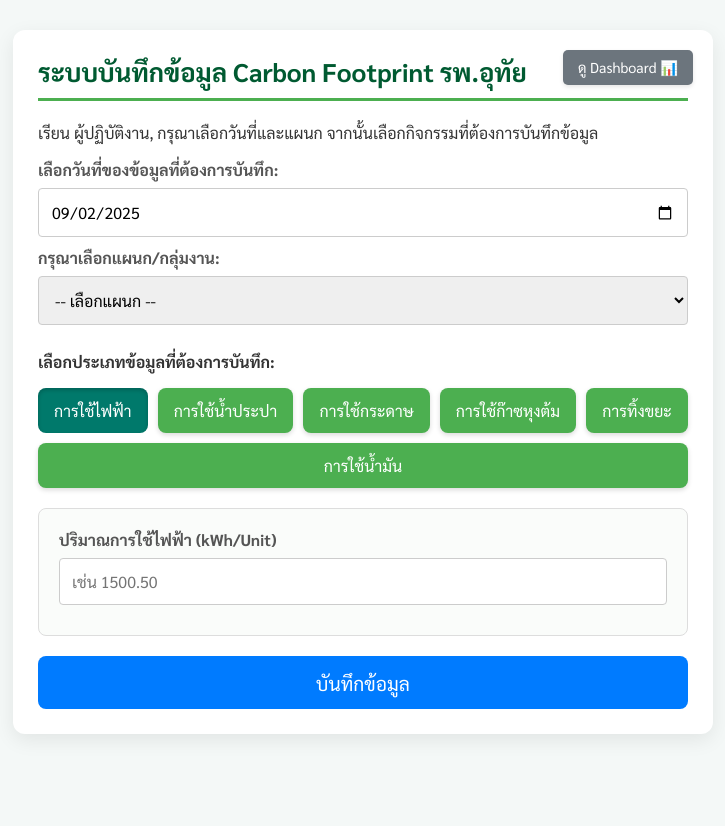
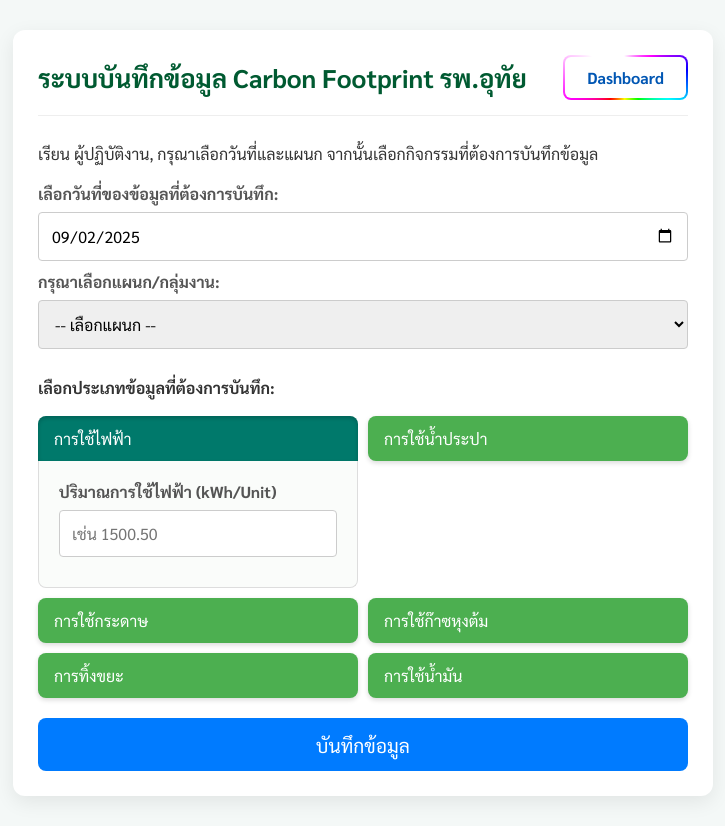
Before and after one commit to aase7en/CarbonFootprint, a plain HTML site: page code/index.html in a window 1280 px wide. Both pictures are taken after a click on the button "การใช้ไฟฟ้า". Shown: the whole page, without its empty margins (277-1002 px from the left). Drawn offline with Linux system fonts and the light colour scheme.

Commit message:
Update index.html

```diff
--- a/code/index.html
+++ b/code/index.html
@@ -1,8 +1,10 @@
 <!DOCTYPE html>
-<html>
+<html lang="th">
 <head>
     <base target="_top">
+    <meta charset="UTF-8">
     <meta name="viewport" content="width=device-width, initial-scale=1.0">
+    <title>ระบบบันทึกข้อมูล Carbon Footprint</title>
     <link rel="preconnect" href="https://fonts.googleapis.com">
     <link rel="preconnect" href="https://fonts.gstatic.com" crossorigin>
     <link href="https://fonts.googleapis.com/css2?family=Sarabun:wght@400;700&display=swap" rel="stylesheet">
@@ -16,6 +18,15 @@
         --border-light: #ddd;
         --warning-yellow: #ffc107;
         --danger-red: #dc3545;
+        /* Colors for Dashboard Button */
+        --primary-blue: #007bff;
+        --primary-blue-darker: #0056b3;
+      }
+
+      @property --angle {
+        syntax: '<angle>';
+        inherits: false;
+        initial-value: 0deg;
       }
 
       body {
@@ -28,7 +39,9 @@
         justify-content: center;
         align-items: flex-start;
         min-height: 100vh;
+        box-sizing: border-box;
       }
+
       .container {
         width: 100%;
         max-width: 700px;
@@ -40,37 +53,104 @@
         position: relative;
         box-sizing: border-box;
       }
-      .nav-button {
+
+      .header-container {
+        display: flex;
+        justify-content: space-between;
+        align-items: center;
+        margin-bottom: 25px;
+        border-bottom: 1px solid #eee;
+        padding-bottom: 15px;
+        flex-wrap: wrap;
+      }
+
+      /* Dashboard Button with Animated Border */
+      .dashboard-button {
+        position: relative;
+        z-index: 1;
+        color: var(--primary-blue-darker);
+        padding: 12px 24px;
+        text-decoration: none;
+        font-size: 1em;
+        font-weight: bold;
+        display: inline-block;
+        border-radius: 8px;
+        cursor: pointer;
+        transition: transform 0.2s ease, box-shadow 0.2s ease, color 0.3s ease;
+        background: conic-gradient(
+          from var(--angle),
+          transparent 0%,
+          #ff00ff 15%,
+          #0000ff,
+          #00ffff,
+          #00ff00,
+          #ffff00,
+          #ff0000,
+          #ff00ff 70%,
+          transparent 85%
+        );
+        animation: animate-snake-border 8.0s linear infinite;
+      }
+
+      .dashboard-button::before {
+        content: '';
         position: absolute;
-        top: 20px;
-        right: 20px;
-        background-color: #6c757d;
+        top: 2px;
+        left: 2px;
+        right: 2px;
+        bottom: 2px;
+        background-color: white;
+        border-radius: 6px;
+        z-index: -1;
+        transition: background-color 0.3s ease;
+      }
+
+      .dashboard-button:hover {
+        transform: translateY(-2px);
+        box-shadow: 0 4px 10px rgba(0,0,0,0.15);
         color: white;
-        padding: 8px 15px;
-        text-decoration: none;
-        border-radius: 5px;
-        font-size: 0.9em;
-        transition: background-color 0.3s;
-        box-shadow: 0 2px 4px rgba(0,0,0,0.1);
       }
-      .nav-button:hover {
-        background-color: #5a6268;
+
+      .dashboard-button:hover::before {
+        background-color: var(--primary-blue-darker);
       }
+
+      @keyframes animate-snake-border {
+        0% { --angle: 0deg; }
+        100% { --angle: 360deg; }
+      }
+
       h2 {
         color: var(--primary-green);
-        border-bottom: 3px solid var(--secondary-green);
-        padding-bottom: 10px;
         font-size: 1.6em;
-        margin-top: 0;
+        margin: 0;
       }
 
+      p {
+        line-height: 1.6;
+      }
+
+      /* Main container for activity buttons */
       .btn-group {
         display: flex;
         flex-wrap: wrap;
         gap: 10px;
         margin-top: 15px;
       }
-      .btn-group button {
+
+      /* Wrapper for each button and its content */
+      .activity-item, .sub-activity-item {
+        flex: 1 1 100%; /* Each item takes full width initially */
+        display: flex;
+        flex-direction: column;
+      }
+
+      .btn-group > .activity-item {
+         flex: 1 1 calc(50% - 10px); /* Two columns on larger screens */
+      }
+
+      /* Styling for the main activity buttons */
+      .activity-btn {
         background-color: var(--secondary-green);
         color: white;
         padding: 12px 16px;
@@ -80,58 +160,68 @@
         font-size: 1em;
         font-family: 'Sarabun', sans-serif;
         transition: all 0.3s ease;
-        flex-grow: 1;
         box-shadow: 0 2px 5px rgba(0,0,0,0.15);
+        width: 100%;
+        text-align: left;
       }
-      .btn-group button:hover {
+      .activity-btn:hover {
         background-color: #45a049;
         transform: translateY(-2px);
         box-shadow: 0 4px 8px rgba(0,0,0,0.2);
       }
-      .btn-group button.active {
+      .activity-btn.active {
         background-color: #00796b;
         box-shadow: inset 0 2px 4px rgba(0,0,0,0.2);
         transform: translateY(0);
+        border-bottom-left-radius: 0;
+        border-bottom-right-radius: 0;
       }
 
       .sub-btn-group {
-        padding-left: 15px;
-        margin-top: 10px;
-        border-left: 3px solid var(--secondary-green);
-        display: none; /* Initially hidden */
-        flex-wrap: wrap;
+        display: none; /* Hidden by default */
+        flex-direction: column;
         gap: 8px;
+        padding: 15px;
+        background-color: #fdfdfd;
+        border: 1px solid #eee;
+        border-top: none;
+        border-radius: 0 0 8px 8px;
       }
-      .sub-btn-group button {
+
+      .sub-activity-item button {
         background: #e8f5e9;
         border: 1px solid var(--secondary-green);
         color: var(--primary-green);
         font-weight: bold;
         font-size: 0.9em;
         padding: 10px 14px;
-        flex-grow: 1;
         border-radius: 8px;
         cursor: pointer;
         font-family: 'Sarabun', sans-serif;
         transition: all 0.3s ease;
+        width: 100%;
+        text-align: left;
       }
-      .sub-btn-group button:hover {
+      .sub-activity-item button:hover {
         background: #c8e6c9;
       }
-      .sub-btn-group button.active {
+      .sub-activity-item button.active {
         background: var(--primary-green);
         color: white;
         border-color: var(--primary-green);
+        border-bottom-left-radius: 0;
+        border-bottom-right-radius: 0;
       }
 
       .input-group {
-        display: none; /* Initially hidden */
-        margin-top: 20px;
+        display: none; /* Hidden by default */
         padding: 20px;
         border: 1px solid var(--border-light);
-        border-radius: 8px;
+        border-top: none;
+        border-radius: 0 0 8px 8px;
         background-color: #fafcfa;
       }
+
       label {
         display: block;
         margin-bottom: 8px;
@@ -173,7 +263,7 @@
       .modal-content h3 { color: var(--text-dark); margin-top: 0; }
       .modal-close-btn { background-color: var(--secondary-green); color: white; padding: 10px 20px; border: none; border-radius: 5px; cursor: pointer; font-size: 1em; margin-top: 15px; }
 
-      /* --- Leaf Success Graphic Styles --- */
+      /* Leaf Success Graphic Styles */
       .co2-graphic { width: 120px; height: 100px; margin: 0 auto 15px auto; position: relative; }
       .co2-graphic .co2-cloud { fill: #a0aec0; transition: all 0.5s ease-in-out; animation: fadeOutAndShrink 1s ease-in-out 0.5s forwards; }
       .co2-graphic .leaf { fill: #48bb78; stroke: #2f855a; stroke-width: 2; transform-origin: 50% 100%; opacity: 0; animation: growIn 0.8s cubic-bezier(0.175, 0.885, 0.32, 1.275) 1s forwards; }
@@ -185,19 +275,35 @@
       .alert-icon { font-size: 4em; color: var(--warning-yellow); margin-bottom: 15px; }
       .alert-close-btn { background-color: var(--warning-yellow); }
 
+      /* Responsive Styles for Mobile */
       @media (max-width: 600px) {
         body { padding: 5px; }
-        .container { padding: 15px; margin: 10px auto; }
+        .container { padding: 20px; margin: 10px auto; }
+
+        .header-container {
+            flex-direction: column;
+            align-items: flex-start;
+            gap: 15px;
+        }
+
+        .dashboard-button {
+            padding: 10px 18px;
+            font-size: 0.9em;
+        }
+
         h2 { font-size: 1.3em; }
-        .nav-button { padding: 6px 10px; font-size: 0.8em; top: 15px; right: 15px; }
-        .btn-group, .sub-btn-group { flex-direction: column; }
+        .btn-group > .activity-item {
+            flex-basis: 100%; /* One column on mobile */
+        }
       }
     </style>
 </head>
 <body>
     <div class="container">
-     <a href="https://aase7en.github.io/CarbonFootprint/?page=dashboard" class="nav-button" target="_top">ดู Dashboard 📊</a>
+        <div class="header-container">
             <h2>ระบบบันทึกข้อมูล Carbon Footprint รพ.อุทัย</h2>
+            <a href="https://aase7en.github.io/CarbonFootprint/?page=dashboard" class="dashboard-button" target="_top">Dashboard</a>
+        </div>
         <p>เรียน ผู้ปฏิบัติงาน, กรุณาเลือกวันที่และแผนก จากนั้นเลือกกิจกรรมที่ต้องการบันทึกข้อมูล</p>
 
         <form id="dataForm" onsubmit="event.preventDefault(); submitForm();">
@@ -221,38 +327,61 @@
 
             <p><strong>เลือกประเภทข้อมูลที่ต้องการบันทึก:</strong></p>
             <div class="btn-group">
-          <button type="button" onclick="toggleInput('electricityDiv', this)">การใช้ไฟฟ้า</button>
-          <button type="button" onclick="toggleInput('waterDiv', this)">การใช้น้ำประปา</button>
-          <button type="button" onclick="toggleInput('paperDiv', this)">การใช้กระดาษ</button>
-          <button type="button" onclick="toggleInput('gasLpgDiv', this)">การใช้ก๊าซหุงต้ม</button>
-          <button type="button" onclick="toggleSubMenu('wasteSubMenu', this)">การทิ้งขยะ</button>
-          <button type="button" onclick="toggleSubMenu('oilSubMenu', this)">การใช้น้ำมัน</button>
+                <div class="activity-item">
+                    <button type="button" class="activity-btn" onclick="handleActivityClick(this)">การใช้ไฟฟ้า</button>
+                    <div class="input-group" id="electricityDiv"><label for="electricity">ปริมาณการใช้ไฟฟ้า (kWh/Unit)</label><input type="number" step="0.01" id="electricity" name="electricity" placeholder="เช่น 1500.50"></div>
                 </div>
-
-        <div id="wasteSubMenu" class="sub-btn-group">
-            <button type="button" onclick="toggleInput('infectiousWasteDiv', this)">ขยะติดเชื้อ</button>
-            <button type="button" onclick="toggleInput('generalWasteDiv', this)">ขยะทั่วไป</button>
-            <button type="button" onclick="toggleInput('organicWasteDiv', this)">ขยะอินทรีย์</button>
+                <div class="activity-item">
+                    <button type="button" class="activity-btn" onclick="handleActivityClick(this)">การใช้น้ำประปา</button>
+                    <div class="input-group" id="waterDiv"><label for="water">ปริมาณการใช้น้ำประปาส่วนภูมิภาค (ลูกบาศก์เมตร)</label><input type="number" step="0.01" id="water" name="water" placeholder="เช่น 80.25"></div>
                 </div>
-
-        <div id="oilSubMenu" class="sub-btn-group">
-            <button type="button" onclick="toggleInput('dieselVehicleDiv', this)">ดีเซล (ยานพาหนะ)</button>
-            <button type="button" onclick="toggleInput('dieselMachineDiv', this)">ดีเซล (เครื่องจักร)</button>
-            <button type="button" onclick="toggleInput('benzinVehicleDiv', this)">เบนซิน (ยานพาหนะ)</button>
-            <button type="button" onclick="toggleInput('benzinMachineDiv', this)">เบนซิน (เครื่องจักร)</button>
+                <div class="activity-item">
+                    <button type="button" class="activity-btn" onclick="handleActivityClick(this)">การใช้กระดาษ</button>
+                    <div class="input-group" id="paperDiv"><label for="paper">ปริมาณการใช้กระดาษ A4 (รีม)</label><input type="number" step="1" id="paper" name="paper" placeholder="เช่น 10"></div>
                 </div>
-
-        <div id="electricityDiv" class="input-group"><label for="electricity">ปริมาณการใช้ไฟฟ้า (kWh/Unit)</label><input type="number" step="0.01" id="electricity" name="electricity" placeholder="เช่น 1500.50"></div>
-        <div id="waterDiv" class="input-group"><label for="water">ปริมาณการใช้น้ำประปาส่วนภูมิภาค (ลูกบาศก์เมตร)</label><input type="number" step="0.01" id="water" name="water" placeholder="เช่น 80.25"></div>
-        <div id="paperDiv" class="input-group"><label for="paper">ปริมาณการใช้กระดาษ A4 (รีม)</label><input type="number" step="1" id="paper" name="paper" placeholder="เช่น 10"></div>
-        <div id="gasLpgDiv" class="input-group"><label for="gasLpg">การใช้ก๊าซหุงต้ม (กิโลกรัม)</label><input type="number" step="0.01" id="gasLpg" name="gasLpg" placeholder="เช่น 15.5"></div>
-        <div id="infectiousWasteDiv" class="input-group"><label for="infectiousWaste">น้ำหนักขยะติดเชื้อที่ส่งกำจัด (กิโลกรัม)</label><input type="number" step="0.01" id="infectiousWaste" name="infectiousWaste" placeholder="เช่น 55.50"></div>
-        <div id="generalWasteDiv" class="input-group"><label for="generalWaste">น้ำหนักขยะทั่วไปที่ส่งกำจัด (กิโลกรัม)</label><input type="number" step="0.01" id="generalWaste" name="generalWaste" placeholder="เช่น 250.75"></div>
-        <div id="organicWasteDiv" class="input-group"><label for="organicWaste">น้ำหนักขยะอินทรีย์ที่ส่งกำจัด (กิโลกรัม)</label><input type="number" step="0.01" id="organicWaste" name="organicWaste" placeholder="เช่น 120.00"></div>
-        <div id="dieselVehicleDiv" class="input-group"><label for="dieselVehicle">ปริมาณดีเซล - ยานพาหนะ (ลิตร)</label><input type="number" step="0.01" id="dieselVehicle" name="dieselVehicle" placeholder="เช่น 120.50"></div>
-        <div id="dieselMachineDiv" class="input-group"><label for="dieselMachine">ปริมาณดีเซล - เครื่องจักร (ลิตร)</label><input type="number" step="0.01" id="dieselMachine" name="dieselMachine" placeholder="เช่น 150.00"></div>
-        <div id="benzinVehicleDiv" class="input-group"><label for="benzinVehicle">ปริมาณเบนซิน - ยานพาหนะ (ลิตร)</label><input type="number" step="0.01" id="benzinVehicle" name="benzinVehicle" placeholder="เช่น 100.25"></div>
-        <div id="benzinMachineDiv" class="input-group"><label for="benzinMachine">ปริมาณเบนซิน - เครื่องจักร (ลิตร)</label><input type="number" step="0.01" id="benzinMachine" name="benzinMachine" placeholder="เช่น 50.00"></div>
+                <div class="activity-item">
+                    <button type="button" class="activity-btn" onclick="handleActivityClick(this)">การใช้ก๊าซหุงต้ม</button>
+                    <div class="input-group" id="gasLpgDiv"><label for="gasLpg">การใช้ก๊าซหุงต้ม (กิโลกรัม)</label><input type="number" step="0.01" id="gasLpg" name="gasLpg" placeholder="เช่น 15.5"></div>
+                </div>
+                <div class="activity-item">
+                    <button type="button" class="activity-btn" onclick="handleActivityClick(this)">การทิ้งขยะ</button>
+                    <div class="sub-btn-group" id="wasteSubMenu">
+                        <div class="sub-activity-item">
+                            <button type="button" onclick="handleActivityClick(this)">ขยะติดเชื้อ</button>
+                            <div class="input-group" id="infectiousWasteDiv"><label for="infectiousWaste">น้ำหนักขยะติดเชื้อที่ส่งกำจัด (กิโลกรัม)</label><input type="number" step="0.01" id="infectiousWaste" name="infectiousWaste" placeholder="เช่น 55.50"></div>
+                        </div>
+                        <div class="sub-activity-item">
+                            <button type="button" onclick="handleActivityClick(this)">ขยะทั่วไป</button>
+                            <div class="input-group" id="generalWasteDiv"><label for="generalWaste">น้ำหนักขยะทั่วไปที่ส่งกำจัด (กิโลกรัม)</label><input type="number" step="0.01" id="generalWaste" name="generalWaste" placeholder="เช่น 250.75"></div>
+                        </div>
+                        <div class="sub-activity-item">
+                            <button type="button" onclick="handleActivityClick(this)">ขยะอินทรีย์</button>
+                            <div class="input-group" id="organicWasteDiv"><label for="organicWaste">น้ำหนักขยะอินทรีย์ที่ส่งกำจัด (กิโลกรัม)</label><input type="number" step="0.01" id="organicWaste" name="organicWaste" placeholder="เช่น 120.00"></div>
+                        </div>
+                    </div>
+                </div>
+                <div class="activity-item">
+                    <button type="button" class="activity-btn" onclick="handleActivityClick(this)">การใช้น้ำมัน</button>
+                    <div class="sub-btn-group" id="oilSubMenu">
+                       <div class="sub-activity-item">
+                            <button type="button" onclick="handleActivityClick(this)">ดีเซล (ยานพาหนะ)</button>
+                            <div class="input-group" id="dieselVehicleDiv"><label for="dieselVehicle">ปริมาณดีเซล - ยานพาหนะ (ลิตร)</label><input type="number" step="0.01" id="dieselVehicle" name="dieselVehicle" placeholder="เช่น 120.50"></div>
+                        </div>
+                        <div class="sub-activity-item">
+                            <button type="button" onclick="handleActivityClick(this)">ดีเซล (เครื่องจักร)</button>
+                            <div class="input-group" id="dieselMachineDiv"><label for="dieselMachine">ปริมาณดีเซล - เครื่องจักร (ลิตร)</label><input type="number" step="0.01" id="dieselMachine" name="dieselMachine" placeholder="เช่น 150.00"></div>
+                        </div>
+                        <div class="sub-activity-item">
+                            <button type="button" onclick="handleActivityClick(this)">เบนซิน (ยานพาหนะ)</button>
+                             <div class="input-group" id="benzinVehicleDiv"><label for="benzinVehicle">ปริมาณเบนซิน - ยานพาหนะ (ลิตร)</label><input type="number" step="0.01" id="benzinVehicle" name="benzinVehicle" placeholder="เช่น 100.25"></div>
+                        </div>
+                        <div class="sub-activity-item">
+                            <button type="button" onclick="handleActivityClick(this)">เบนซิน (เครื่องจักร)</button>
+                            <div class="input-group" id="benzinMachineDiv"><label for="benzinMachine">ปริมาณเบนซิน - เครื่องจักร (ลิตร)</label><input type="number" step="0.01" id="benzinMachine" name="benzinMachine" placeholder="เช่น 50.00"></div>
+                        </div>
+                    </div>
+                </div>
+            </div>
 
             <button type="submit" class="submit-btn">บันทึกข้อมูล</button>
         </form>
@@ -297,48 +426,25 @@
       const alertModal = document.getElementById('alert-modal');
       const alertMessage = document.getElementById('alert-message');
 
-      function toggleInput(divId, button) {
-        const div = document.getElementById(divId);
-        const isActive = button.classList.contains('active');
+      function handleActivityClick(clickedButton) {
+        const content = clickedButton.nextElementSibling;
+        const isActive = clickedButton.classList.toggle('active');
 
-        if (isActive) {
-          div.style.display = "none";
-          button.classList.remove("active");
-        } else {
-          div.style.display = "block";
-          button.classList.add("active");
-        }
-      }
+        content.style.display = isActive
+            ? (content.classList.contains('sub-btn-group') ? 'flex' : 'block')
+            : 'none';
 
-      function toggleSubMenu(subMenuId, mainButton) {
-        const subMenu = document.getElementById(subMenuId);
-        const isActive = mainButton.classList.contains('active');
-
-        if (isActive) {
-          subMenu.style.display = "none";
-          mainButton.classList.remove("active");
-          // Hide all sub-inputs when closing the sub-menu
-          const subButtons = subMenu.querySelectorAll('button');
-          subButtons.forEach(button => {
-            button.classList.remove('active');
-            const onclickAttr = button.getAttribute('onclick');
-            const targetDivId = onclickAttr.match(/'([^']+)'/)[1];
-            const targetDiv = document.getElementById(targetDivId);
-            if (targetDiv) {
-              targetDiv.style.display = 'none';
-            }
-          });
-        } else {
-          subMenu.style.display = "flex";
-          mainButton.classList.add("active");
+        // If a sub-menu is being closed, also close all its children to avoid orphaned inputs
+        if (!isActive && content.classList.contains('sub-btn-group')) {
+            content.querySelectorAll('button').forEach(subBtn => subBtn.classList.remove('active'));
+            content.querySelectorAll('.input-group').forEach(input => input.style.display = 'none');
         }
       }
 
       function resetFormToInitialState() {
         document.getElementById('dataForm').reset();
         document.querySelectorAll('.input-group, .sub-btn-group').forEach(div => div.style.display = 'none');
-        document.querySelectorAll('.btn-group button, .sub-btn-group button').forEach(btn => btn.classList.remove('active'));
-        // Set date to today by default for convenience
+        document.querySelectorAll('.activity-btn, .sub-activity-item button').forEach(btn => btn.classList.remove('active'));
         document.getElementById('dataDate').valueAsDate = new Date();
       }
 
@@ -367,7 +473,7 @@
         let hasData = false;
 
         for (const input of allNumberInputs) {
-            if (input.value && parseFloat(input.value) > 0) {
+            if (input.offsetParent !== null && input.value && parseFloat(input.value) > 0) {
               hasData = true;
               break;
             }
@@ -399,7 +505,6 @@
         alertModal.style.display = 'none';
         successModal.style.display = 'none';
 
-        // Check if the code is running in the Google Apps Script environment
         if (typeof google !== 'undefined' && google.script && google.script.run) {
           google.script.run
             .withSuccessHandler(response => {
@@ -414,9 +519,7 @@
             })
             .saveData(formData);
         } else {
-          // Fallback for local/preview environment where google.script is not available
           console.log("Running in simulation mode. This is expected during local development or preview.");
-          // Simulate a successful save for previewing
           setTimeout(() => {
               loadingModal.style.display = 'none';
               successModal.style.display = 'block';
@@ -432,7 +535,6 @@
         resetFormToInitialState();
       }
 
-      // Initialize form on page load
       document.addEventListener('DOMContentLoaded', (event) => {
         resetFormToInitialState();
       });
```
Lines whose indentation alone changed are shown as unchanged.
